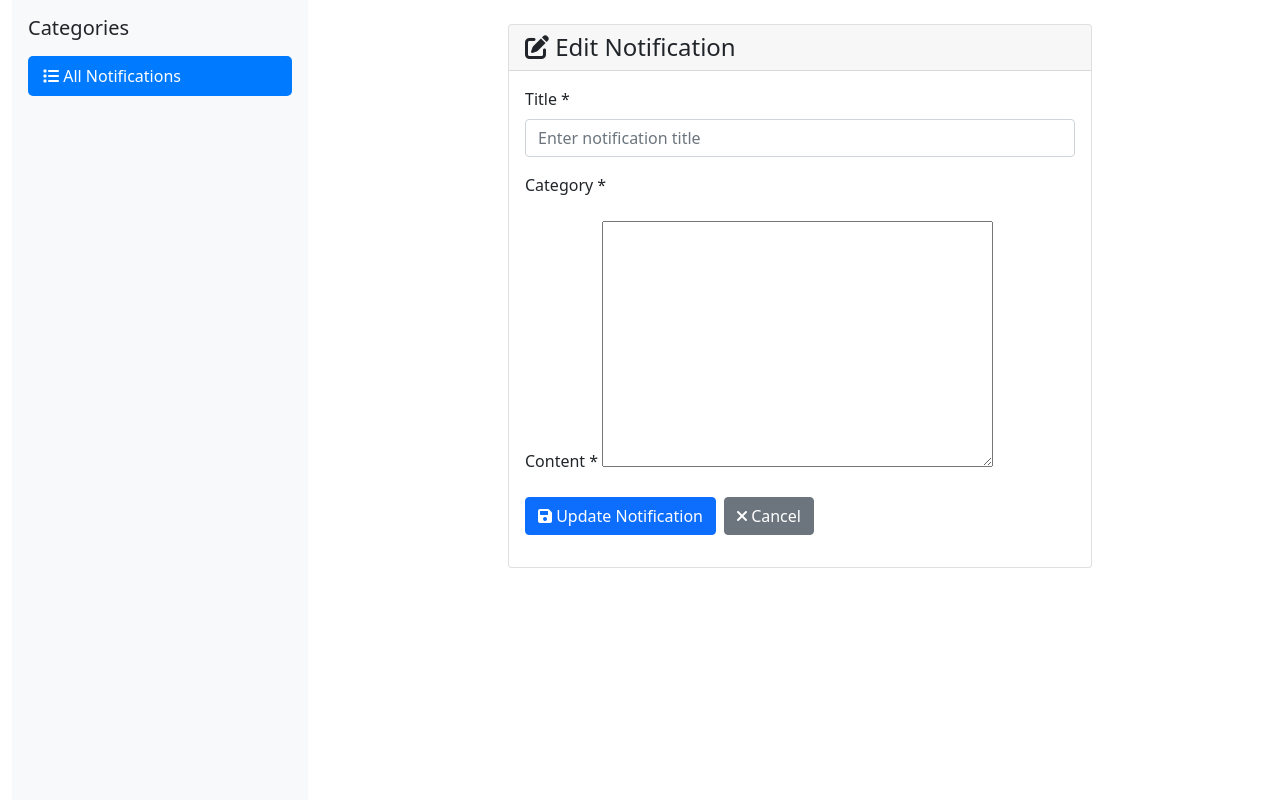
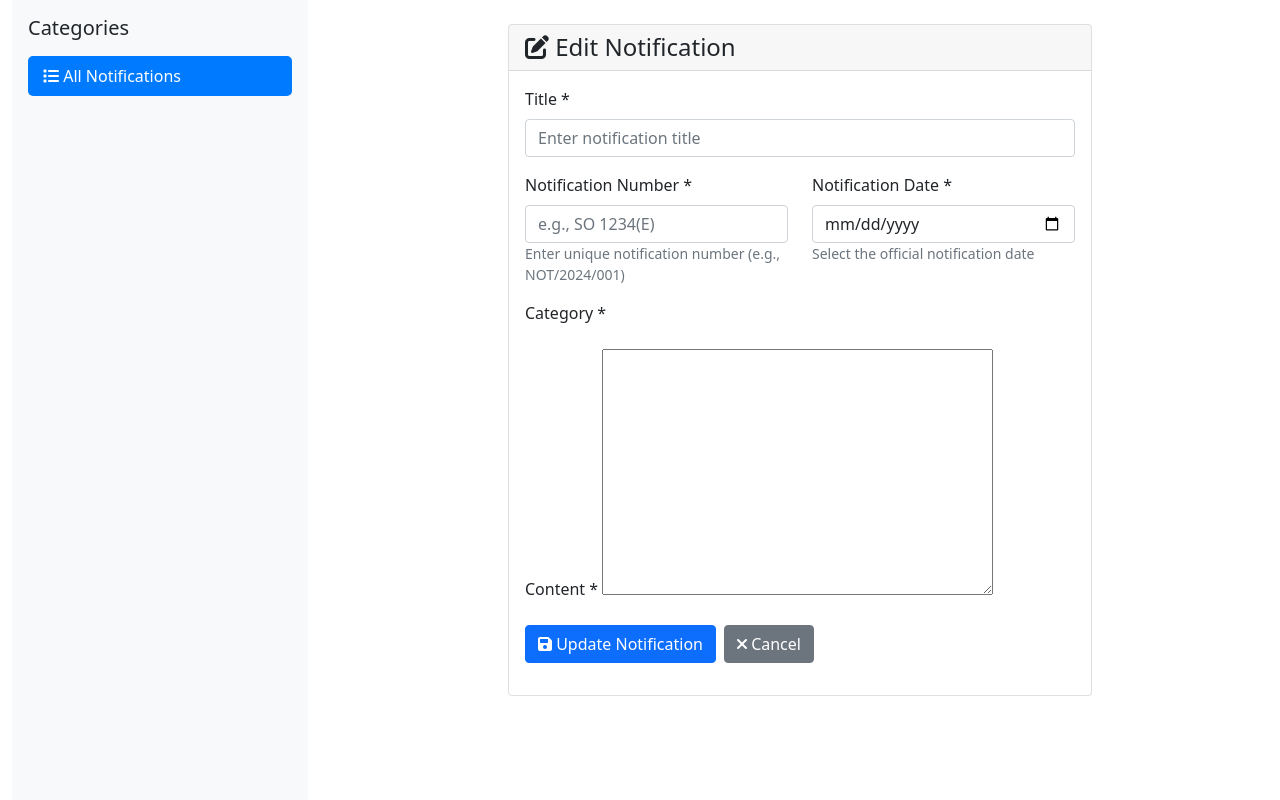
Before and after one commit to WebesideTechnologyIndia/lexy-setu-knowledge-bank, a Django app: template templates/notifications/edit_notification.html in a window 1280 px wide. Shown: the part 80-880 px from the top of the page. Run offline with Django 5.2, Linux system fonts and the light colour scheme; the template is opened without the code that fills it: values that come from a table or form of the project are taken from there, others are empty; some libraries are stand-ins or nearby versions.

Commit message:
edit_notification_update

```diff
--- a/bulletins/views.py
+++ b/bulletins/views.py
@@ -71,16 +71,16 @@ def add_notification(request):
     })
 
 def edit_notification(request, pk):
-    """Edit existing notification - WEB VERSION"""
     notification = get_object_or_404(Notification, pk=pk)
 
     if request.method == 'POST':
-        form = NotificationForm(request.POST, instance=notification)
+        form = NotificationForm(request.POST, request.FILES, instance=notification)  # ✅ Added request.FILES
         if form.is_valid():
             notification = form.save()
             messages.success(request, f'Notification "{notification.title}" successfully updated!')
             return redirect('notification_detail', pk=notification.pk)
         else:
+            print(form.errors)  # ✅ Debug print
             messages.error(request, 'Please correct the errors below.')
     else:
         form = NotificationForm(instance=notification)
@@ -89,6 +89,7 @@ def edit_notification(request, pk):
         'form': form,
         'notification': notification
     })
+
 
 def delete_notification(request, pk):
     """Delete notification (soft delete) - WEB VERSION"""
--- a/knowledge_bank/settings.py
+++ b/knowledge_bank/settings.py
@@ -31,13 +31,13 @@ ALLOWED_HOSTS = [
     'www.resources.webesidetechnology.com',
     'localhost',
     '127.0.0.1',
-    'lexsetu.webeside.in',  # ✅ Add this
-    'www.lexsetu.webeside.in',  # ✅ (optional, if using www version)
+    'lexsetu.webeside.in',
+    'www.lexsetu.webeside.in',
 ]
 
 
 # CORS Configuration
-CORS_ALLOW_ALL_ORIGINS = True
+CORS_ALLOW_ALL_ORIGINS = False
 CORS_ALLOW_CREDENTIALS = True
 
 CORS_ALLOWED_ORIGINS = [
--- a/templates/notifications/edit_notification.html
+++ b/templates/notifications/edit_notification.html
@@ -26,6 +26,41 @@
                 {% endfor %}
             </div>
         {% endif %}
+    </div>
+
+    <div class="row">
+        <div class="col-md-6">
+            <div class="mb-3">
+                <label for="{{ form.notification_number.id_for_label }}" class="form-label">Notification Number *</label>
+                {{ form.notification_number }}
+                {% if form.notification_number.errors %}
+                    <div class="text-danger">
+                        {% for error in form.notification_number.errors %}
+                            <small>{{ error }}</small>
+                        {% endfor %}
+                    </div>
+                {% endif %}
+                <small class="form-text text-muted">
+                    Enter unique notification number (e.g., NOT/2024/001)
+                </small>
+            </div>
+        </div>
+        <div class="col-md-6">
+            <div class="mb-3">
+                <label for="{{ form.notification_date.id_for_label }}" class="form-label">Notification Date *</label>
+                {{ form.notification_date }}
+                {% if form.notification_date.errors %}
+                    <div class="text-danger">
+                        {% for error in form.notification_date.errors %}
+                            <small>{{ error }}</small>
+                        {% endfor %}
+                    </div>
+                {% endif %}
+                <small class="form-text text-muted">
+                    Select the official notification date
+                </small>
+            </div>
+        </div>
     </div>
 
     <div class="mb-3">
@@ -61,6 +96,7 @@
         </a>
     </div>
 </form>
+
             </div>
         </div>
     </div>
```
Also changed, not shown: 1 other file. Lines whose indentation alone changed are shown as unchanged.
